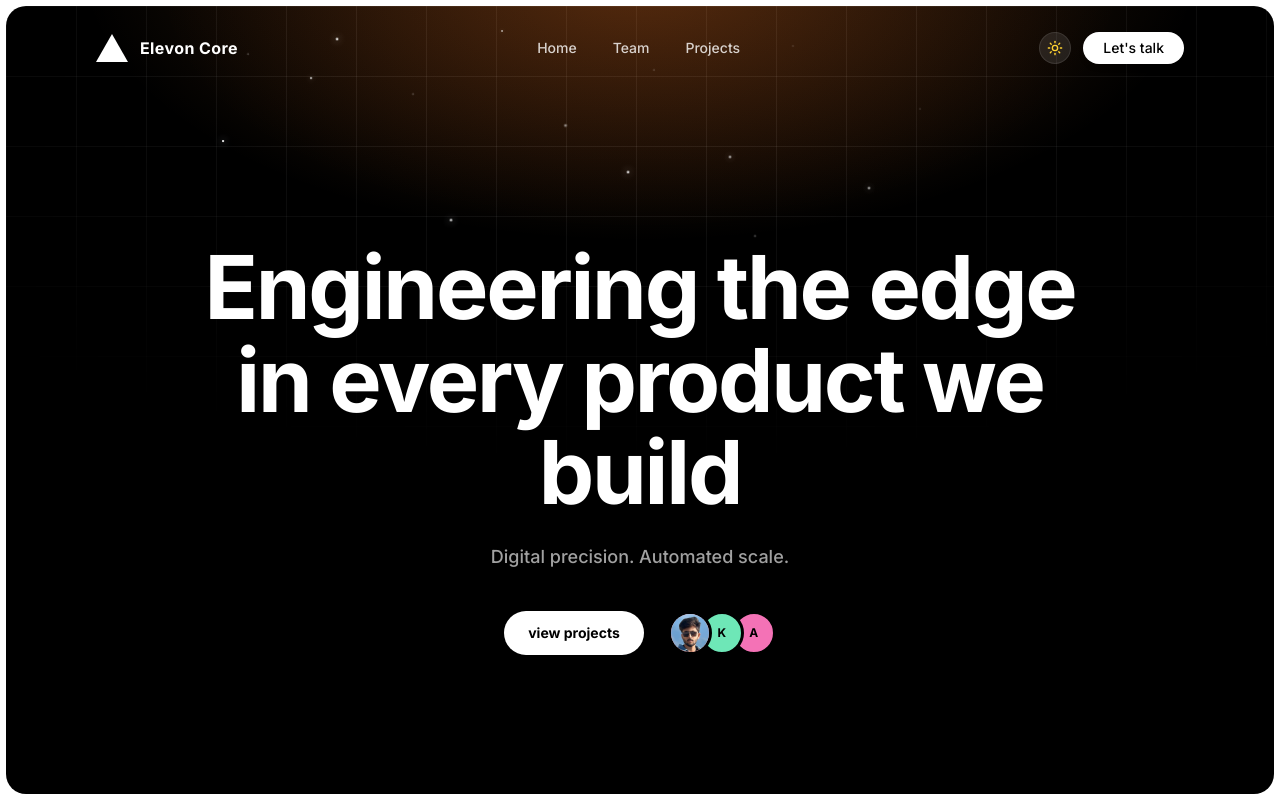
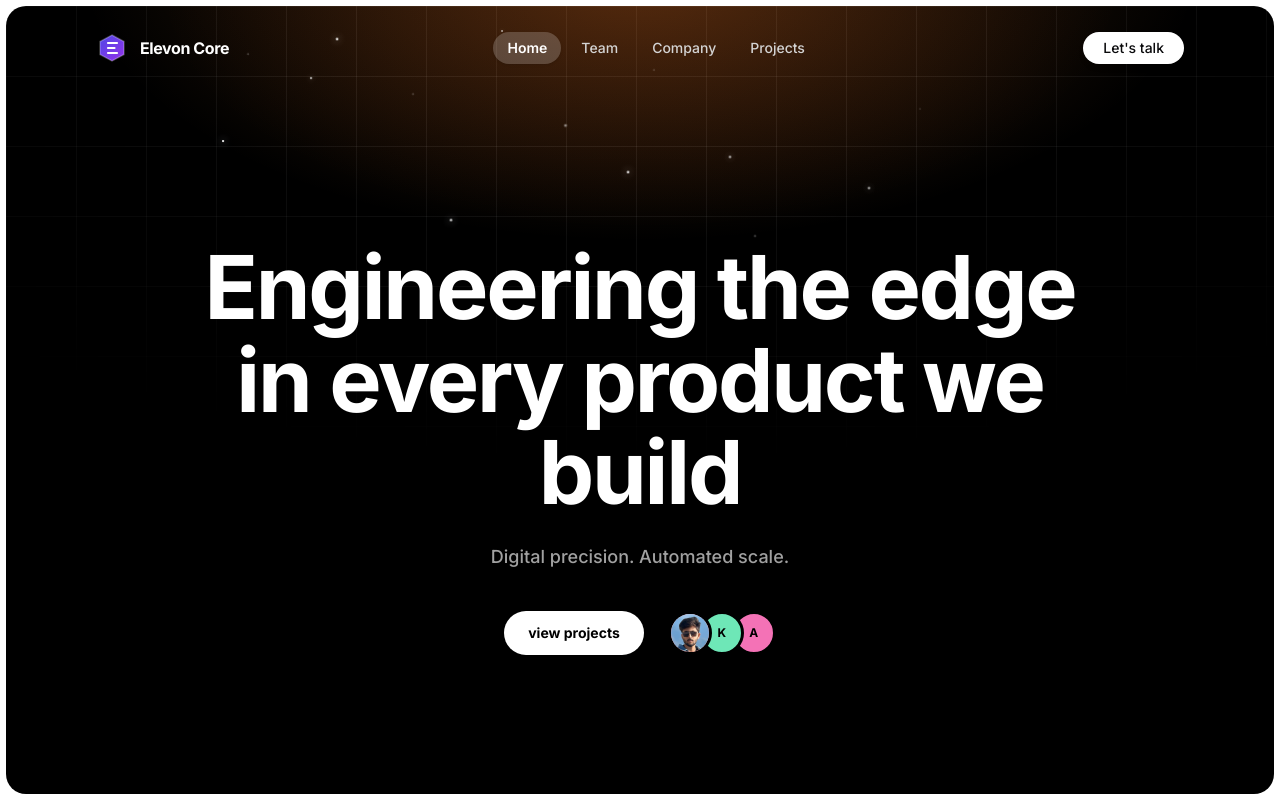
Before and after one commit to elevoncore/elevon-core, a Next.js app: page / in a window 1280 px wide. Shown: the top 800 px of the page. Built offline with nearby package versions, Linux system fonts and the light colour scheme.

Commit message:
feat(nav): add custom brand logo, scrollspy, and accessible mobile navigation

```diff
--- a/components/Navbar.tsx
+++ b/components/Navbar.tsx
@@ -1,53 +1,82 @@
 'use client';
 
-import React, { useState, useEffect } from 'react';
+import React, { useState, useEffect, useRef } from 'react';
+
+const NAV_ITEMS = [
+  { label: 'Home', id: 'home' },
+  { label: 'Team', id: 'team' },
+  { label: 'Company', id: 'company' },
+  { label: 'Projects', id: 'projects' },
+];
 
 export default function Navbar() {
-  const [theme, setTheme] = useState<'dark' | 'light'>('dark');
   const [isScrolled, setIsScrolled] = useState(false);
   const [isMobileMenuOpen, setIsMobileMenuOpen] = useState(false);
+  const [activeSection, setActiveSection] = useState('home');
+  const navRef = useRef<HTMLElement>(null);
 
-  // Handle Theme
-  useEffect(() => {
-    const saved = localStorage.getItem('elevon-theme') as 'dark' | 'light' | null;
-    const initialTheme = saved || 'dark';
-    setTheme(initialTheme);
-    document.documentElement.classList.remove('dark', 'light');
-    document.documentElement.classList.add(initialTheme);
-    document.documentElement.setAttribute('data-theme', initialTheme);
-    if (document.body) {
-      document.body.setAttribute('data-theme', initialTheme);
-    }
-  }, []);
-
-  // Handle Scroll state for dynamic Navbar styling
+  // Handle Scroll state for dynamic Navbar pill
   useEffect(() => {
     const handleScrollEvent = () => {
       setIsScrolled(window.scrollY > 20);
     };
 
-    window.addEventListener('scroll', handleScrollEvent);
+    window.addEventListener('scroll', handleScrollEvent, { passive: true });
     return () => window.removeEventListener('scroll', handleScrollEvent);
   }, []);
 
-  const toggleTheme = () => {
-    const next = theme === 'dark' ? 'light' : 'dark';
-    setTheme(next);
-    document.documentElement.classList.remove('dark', 'light');
-    document.documentElement.classList.add(next);
-    document.documentElement.setAttribute('data-theme', next);
-    if (document.body) {
-      document.body.setAttribute('data-theme', next);
+  // Scrollspy observer for active section
+  useEffect(() => {
+    const sections = ['home', 'team', 'company', 'projects', 'contact'];
+    const observer = new IntersectionObserver(
+      (entries) => {
+        entries.forEach((entry) => {
+          if (entry.isIntersecting) {
+            setActiveSection(entry.target.id);
           }
-    localStorage.setItem('elevon-theme', next);
+        });
+      },
+      { rootMargin: '-25% 0px -50% 0px' }
+    );
+
+    sections.forEach((id) => {
+      const el = document.getElementById(id);
+      if (el) observer.observe(el);
+    });
+
+    return () => observer.disconnect();
+  }, []);
+
+  // Close mobile menu on Escape key
+  useEffect(() => {
+    if (!isMobileMenuOpen) return;
+    const handleKeyDown = (e: KeyboardEvent) => {
+      if (e.key === 'Escape') {
+        setIsMobileMenuOpen(false);
+      }
     };
+    window.addEventListener('keydown', handleKeyDown);
+    return () => window.removeEventListener('keydown', handleKeyDown);
+  }, [isMobileMenuOpen]);
+
+  // Close mobile menu on outside click
+  useEffect(() => {
+    if (!isMobileMenuOpen) return;
+    const handleClickOutside = (e: MouseEvent) => {
+      if (navRef.current && !navRef.current.contains(e.target as Node)) {
+        setIsMobileMenuOpen(false);
+      }
+    };
+    document.addEventListener('mousedown', handleClickOutside);
+    return () => document.removeEventListener('mousedown', handleClickOutside);
+  }, [isMobileMenuOpen]);
 
   const handleScroll = (e: React.MouseEvent<HTMLAnchorElement>, id: string) => {
     e.preventDefault();
-    setIsMobileMenuOpen(false); // Close mobile menu on click
+    setIsMobileMenuOpen(false);
     const element = document.getElementById(id);
     if (element) {
-      element.scrollIntoView({ behavior: 'smooth', block: 'center' });
+      element.scrollIntoView({ behavior: 'smooth', block: 'start' });
     }
   };
 
@@ -58,95 +87,83 @@ export default function Navbar() {
       }`}
     >
       <nav
+        ref={navRef}
+        aria-label="Main Navigation"
         className={`w-full pointer-events-auto flex justify-between items-center transition-all duration-500 ${
           isScrolled
-            ? 'max-w-4xl py-2.5 px-4 sm:px-6 rounded-full bg-[var(--nav-bg)] backdrop-blur-2xl border border-[var(--nav-border)] shadow-[0_8px_32px_0_rgba(0,0,0,0.2)]'
-            : 'max-w-[1400px] py-2 bg-transparent border-transparent shadow-none rounded-none'
+            ? 'max-w-4xl py-2 px-4 sm:px-6 rounded-full bg-neutral-950/85 backdrop-blur-xl border border-white/15 shadow-[0_8px_32px_0_rgba(0,0,0,0.25)] text-white'
+            : 'max-w-[1400px] py-2 bg-transparent border-transparent shadow-none rounded-none text-white'
         }`}
       >
-
         {/* Brand & Logo */}
-        <div className="flex items-center gap-2 sm:gap-3 hover:opacity-80 transition-opacity">
-          <img
-            src="/vercel.svg"
-            alt="Elevon Logo"
-            // Forces the logo to be white when at the top, regardless of theme
-            className={`w-6 h-6 sm:w-8 sm:h-8 object-contain transition-all ${
-              !isScrolled ? 'brightness-0 invert' : 'dark:invert'
-            }`}
-          />
         <a
           href="#home"
           onClick={(e) => handleScroll(e, 'home')}
-            className={`text-sm sm:text-base font-bold tracking-wide transition-colors ${
-              isScrolled ? 'text-[var(--text-main)]' : 'text-white'
+          className="flex items-center gap-2.5 sm:gap-3 hover:opacity-90 transition-opacity group cursor-pointer"
+          aria-label="Elevon Core Home"
+        >
+          <svg
+            className="w-7 h-7 sm:w-8 sm:h-8 transition-transform group-hover:scale-105"
+            viewBox="0 0 32 32"
+            fill="none"
+            xmlns="http://www.w3.org/2000/svg"
+            aria-hidden="true"
+          >
+            <path d="M16 3L28 9.5V22.5L16 29L4 22.5V9.5L16 3Z" fill="url(#elevonLogoBg)" stroke="rgba(255,255,255,0.25)" strokeWidth="1.5" />
+            <path d="M12 11H21M12 16H18.5M12 21H21" stroke="#ffffff" strokeWidth="2.2" strokeLinecap="round" />
+            <defs>
+              <linearGradient id="elevonLogoBg" x1="4" y1="3" x2="28" y2="29" gradientUnits="userSpaceOnUse">
+                <stop stopColor="#4f46e5" />
+                <stop offset="1" stopColor="#9333ea" />
+              </linearGradient>
+            </defs>
+          </svg>
+          <span className="text-sm sm:text-base font-bold tracking-tight text-white font-display">
+            Elevon Core
+          </span>
+        </a>
+
+        {/* Center Nav Links (Desktop) */}
+        <div className="hidden md:flex items-center gap-1 sm:gap-1.5 text-xs sm:text-sm font-medium">
+          {NAV_ITEMS.map((item) => {
+            const isActive = activeSection === item.id;
+            return (
+              <a
+                key={item.id}
+                href={`#${item.id}`}
+                onClick={(e) => handleScroll(e, item.id)}
+                className={`px-3.5 py-1.5 rounded-full transition-all duration-200 ${
+                  isActive
+                    ? 'bg-white/20 text-white font-semibold shadow-sm'
+                    : 'text-neutral-300 hover:text-white hover:bg-white/10'
                 }`}
               >
-            Elevon Core
+                {item.label}
               </a>
+            );
+          })}
         </div>
 
-        {/* Center Nav Links (Desktop) */}
-        <div className="hidden md:flex items-center gap-1 sm:gap-2 text-xs sm:text-sm font-medium">
-          {['Home', 'Team', 'Projects'].map((item) => (
-            <a
-              key={item}
-              href={`#${item.toLowerCase()}`}
-              onClick={(e) => handleScroll(e, item.toLowerCase())}
-              className={`px-3.5 py-1.5 rounded-full transition-all duration-200 ${
-                isScrolled
-                  ? 'text-[var(--text-muted)] hover:text-[var(--text-main)] hover:bg-black/5 dark:hover:bg-white/10'
-                  : 'text-white/80 hover:text-white hover:bg-white/10'
-              }`}
-            >
-              {item}
-            </a>
-          ))}
-        </div>
-
-        {/* Right Section: Theme Toggle, CTA, & Mobile Menu Button */}
+        {/* Right Section: CTA & Mobile Menu Button */}
         <div className="flex items-center gap-2 sm:gap-3">
-          <button
-            type="button"
-            onClick={toggleTheme}
-            aria-label="Toggle dark and light mode"
-            className={`w-8 h-8 rounded-full flex items-center justify-center transition-all duration-200 cursor-pointer hover:scale-105 active:scale-95 ${
-              isScrolled
-                ? 'text-[var(--text-muted)] hover:text-[var(--text-main)] bg-black/5 dark:bg-white/10 border border-transparent hover:border-[var(--nav-border)]'
-                : 'text-white/80 hover:text-white bg-white/10 border border-white/10 hover:border-white/30'
-            }`}
-          >
-            {theme === 'dark' ? (
-              <svg xmlns="http://www.w3.org/2000/svg" className="w-4 h-4 text-amber-300" viewBox="0 0 24 24" fill="none" stroke="currentColor" strokeWidth="2" strokeLinecap="round" strokeLinejoin="round">
-                <circle cx="12" cy="12" r="4" /><path d="M12 2v2" /><path d="M12 20v2" /><path d="m4.93 4.93 1.41 1.41" /><path d="m17.66 17.66 1.41 1.41" /><path d="M2 12h2" /><path d="M20 12h2" /><path d="m6.34 17.66-1.41 1.41" /><path d="m19.07 4.93-1.41 1.41" />
-              </svg>
-            ) : (
-              <svg xmlns="http://www.w3.org/2000/svg" className={`w-4 h-4 ${isScrolled ? 'text-indigo-600' : 'text-white'}`} viewBox="0 0 24 24" fill="none" stroke="currentColor" strokeWidth="2" strokeLinecap="round" strokeLinejoin="round">
-                <path d="M12 3a6 6 0 0 0 9 9 9 9 0 1 1-9-9Z" />
-              </svg>
-            )}
-          </button>
-
           <a
             href="#contact"
             onClick={(e) => handleScroll(e, 'contact')}
-            className={`px-4 sm:px-5 py-1.5 rounded-full text-xs sm:text-sm font-medium transition-all duration-200 shadow-md hover:scale-105 active:scale-95 hidden sm:inline-block ${
-              isScrolled
-                ? 'bg-[var(--btn-invert-bg)] text-[var(--btn-invert-text)] hover:opacity-90'
-                : 'bg-white text-black hover:bg-gray-200'
-            }`}
+            className="px-4 sm:px-5 py-1.5 rounded-full text-xs sm:text-sm font-medium transition-all duration-200 shadow-md hover:scale-105 active:scale-95 hidden sm:inline-block bg-white text-zinc-950 hover:bg-neutral-200"
           >
-            Let's talk
+            Let&apos;s talk
           </a>
 
           {/* Mobile Menu Toggle Button */}
           <button
-            className={`md:hidden p-1 transition-colors ${
-              isScrolled ? 'text-[var(--text-main)]' : 'text-white'
-            }`}
+            type="button"
+            aria-label="Toggle navigation menu"
+            aria-expanded={isMobileMenuOpen}
+            aria-controls="mobile-nav-menu"
+            className="md:hidden p-2 text-white hover:bg-white/10 rounded-full transition-colors cursor-pointer"
             onClick={() => setIsMobileMenuOpen(!isMobileMenuOpen)}
           >
-            <svg xmlns="http://www.w3.org/2000/svg" className="w-6 h-6" fill="none" viewBox="0 0 24 24" stroke="currentColor" strokeWidth={2}>
+            <svg xmlns="http://www.w3.org/2000/svg" className="w-5 h-5" fill="none" viewBox="0 0 24 24" stroke="currentColor" strokeWidth={2}>
               {isMobileMenuOpen ? (
                 <path strokeLinecap="round" strokeLinejoin="round" d="M6 18L18 6M6 6l12 12" />
               ) : (
@@ -157,21 +174,32 @@ export default function Navbar() {
         </div>
       </nav>
 
-      {/* Mobile Dropdown Menu (Remains tied to theme variables since it has a solid background) */}
+      {/* Mobile Dropdown Menu */}
       {isMobileMenuOpen && (
-        <div className="w-full max-w-4xl mt-2 pointer-events-auto md:hidden flex flex-col bg-[var(--nav-bg)] backdrop-blur-2xl border border-[var(--nav-border)] rounded-2xl shadow-lg p-4 gap-3 animate-in fade-in slide-in-from-top-4 duration-300">
-          {['Home', 'Team', 'Projects'].map((item) => (
+        <div
+          id="mobile-nav-menu"
+          className="w-full max-w-4xl mt-2 pointer-events-auto md:hidden flex flex-col bg-neutral-950/95 backdrop-blur-2xl border border-white/15 rounded-2xl shadow-2xl p-4 gap-2 text-white animate-in fade-in slide-in-from-top-4 duration-300"
+        >
+          {NAV_ITEMS.map((item) => (
             <a
-              key={item}
-              href={`#${item.toLowerCase()}`}
-              onClick={(e) => handleScroll(e, item.toLowerCase())}
-              className="text-sm font-medium text-[var(--text-main)] p-2 hover:bg-black/5 dark:hover:bg-white/10 rounded-lg"
+              key={item.id}
+              href={`#${item.id}`}
+              onClick={(e) => handleScroll(e, item.id)}
+              className={`text-sm font-medium p-2.5 rounded-xl transition-colors ${
+                activeSection === item.id
+                  ? 'bg-white/20 text-white font-semibold'
+                  : 'text-neutral-300 hover:bg-white/10 hover:text-white'
+              }`}
             >
-              {item}
+              {item.label}
             </a>
           ))}
-          <a href="#contact" onClick={(e) => handleScroll(e, 'contact')} className="text-sm font-medium text-center bg-[var(--btn-invert-bg)] text-[var(--btn-invert-text)] p-2 rounded-lg mt-2 sm:hidden">
-            Let's talk
+          <a
+            href="#contact"
+            onClick={(e) => handleScroll(e, 'contact')}
+            className="text-sm font-semibold text-center bg-white text-zinc-950 p-2.5 rounded-xl mt-2 hover:bg-neutral-200 transition-colors sm:hidden"
+          >
+            Let&apos;s talk
           </a>
         </div>
       )}
```
Lines whose indentation alone changed are shown as unchanged.
